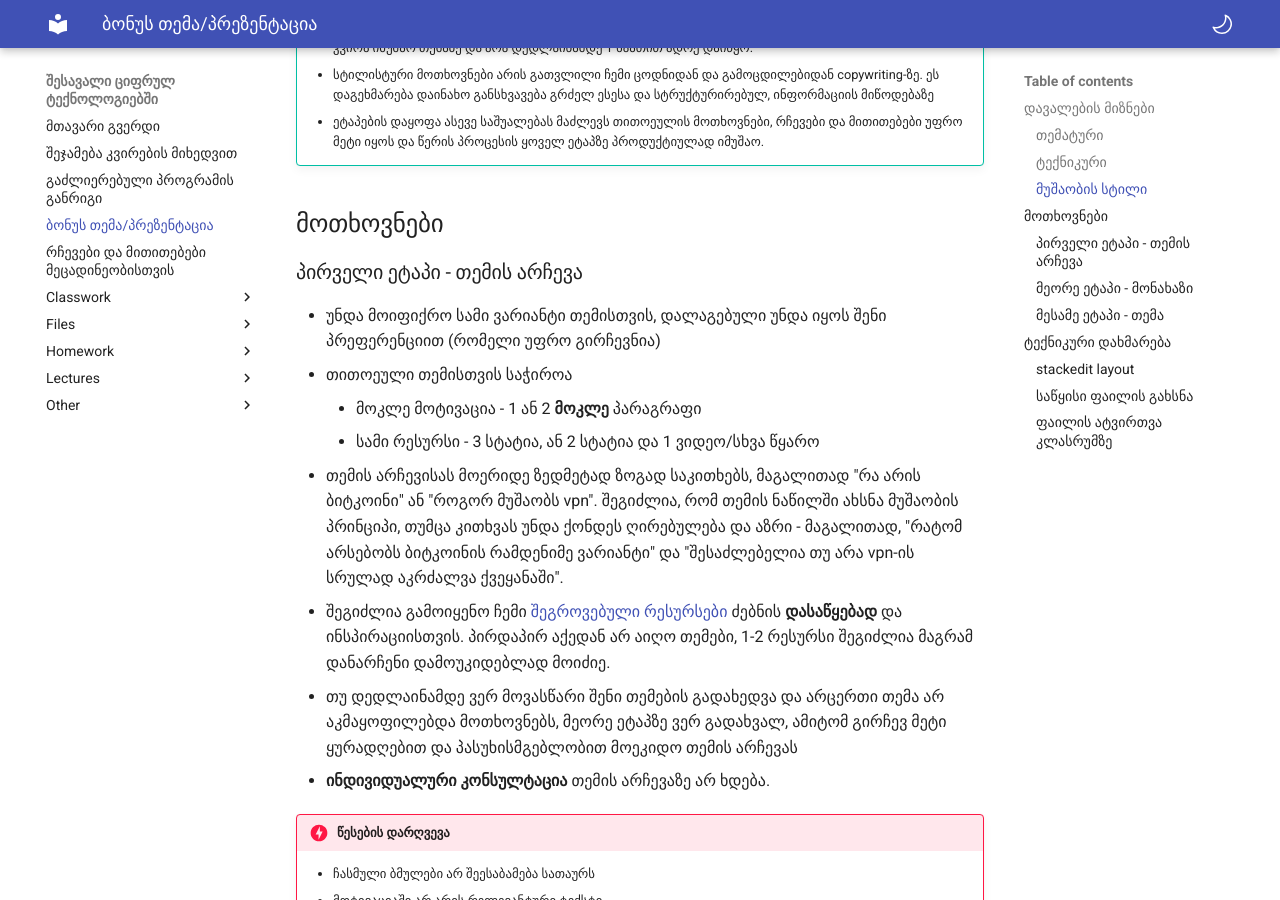
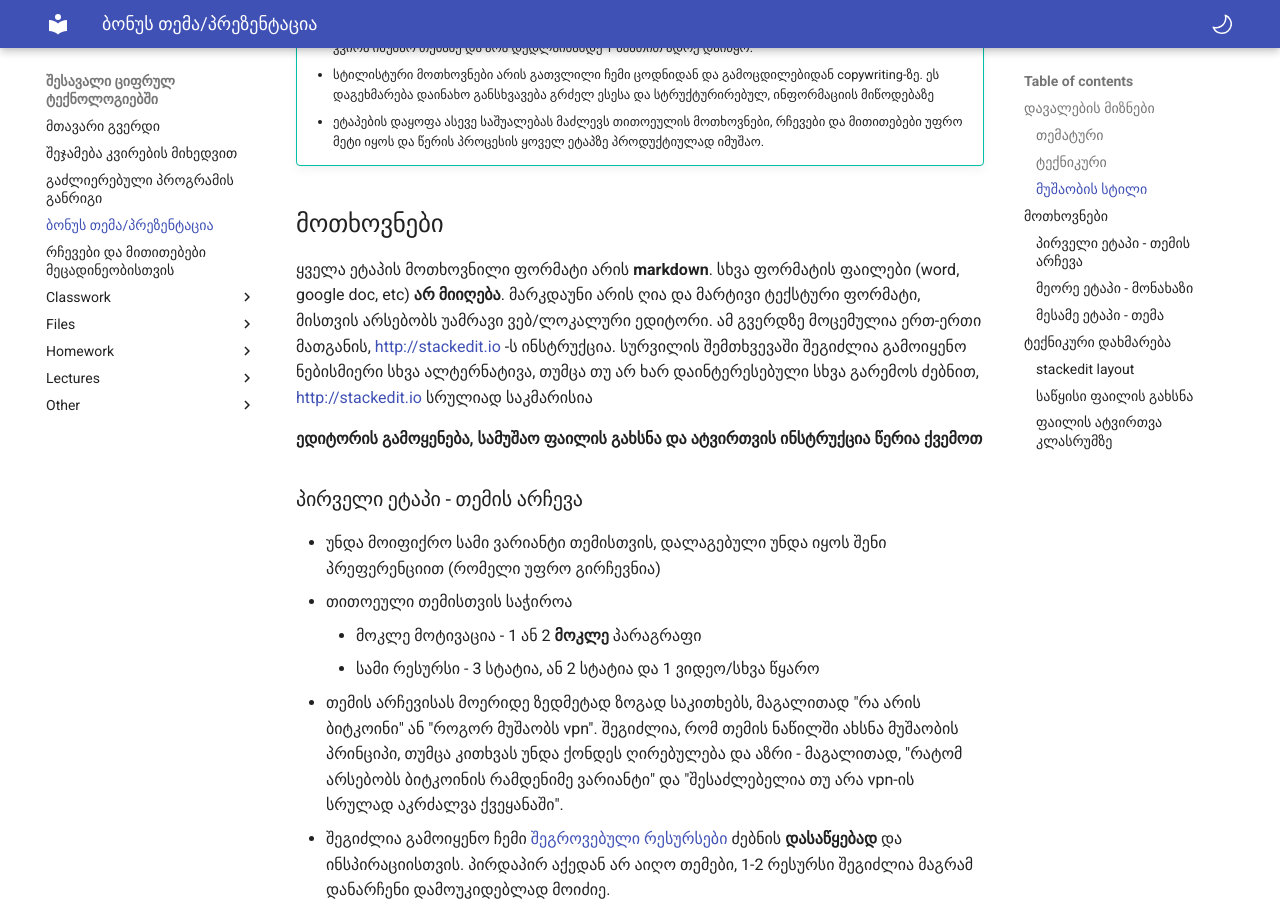
Before and after one commit to freeuni-digital-technologies-archive/22s, an MkDocs documentation site: the page built from content/bonus_blog.md, in a window 1280 px wide and 900 px high, scrolled down 793 px. Built offline with MkDocs 1.6.1 and Material for MkDocs 9.7.7, drawn with Linux system fonts in a browser that asks for light colours.

Commit message:
add editor instructions to bonus

```diff
--- a/content/bonus_blog.md
+++ b/content/bonus_blog.md
@@ -29,6 +29,10 @@
 
 
 ## მოთხოვნები
+ყველა ეტაპის მოთხოვნილი ფორმატი არის **markdown**. სხვა ფორმატის ფაილები (word, google doc, etc) **არ მიიღება**. მარკდაუნი არის ღია და მარტივი ტექსტური ფორმატი, მისთვის არსებობს უამრავი ვებ/ლოკალური ედიტორი. ამ გვერდზე მოცემულია ერთ-ერთი მათგანის, <http://stackedit.io> -ს ინსტრუქცია. სურვილის შემთხვევაში შეგიძლია გამოიყენო ნებისმიერი სხვა ალტერნატივა, თუმცა თუ არ ხარ დაინტერესებული სხვა გარემოს ძებნით, <http://stackedit.io> სრულიად საკმარისია
+
+
+**ედიტორის გამოყენება, სამუშაო ფაილის გახსნა და ატვირთვის ინსტრუქცია წერია ქვემოთ**
 
 ### პირველი ეტაპი - თემის არჩევა
 - უნდა მოიფიქრო სამი ვარიანტი თემისთვის, დალაგებული უნდა იყოს შენი პრეფერენციით (რომელი უფრო გირჩევნია)
```
